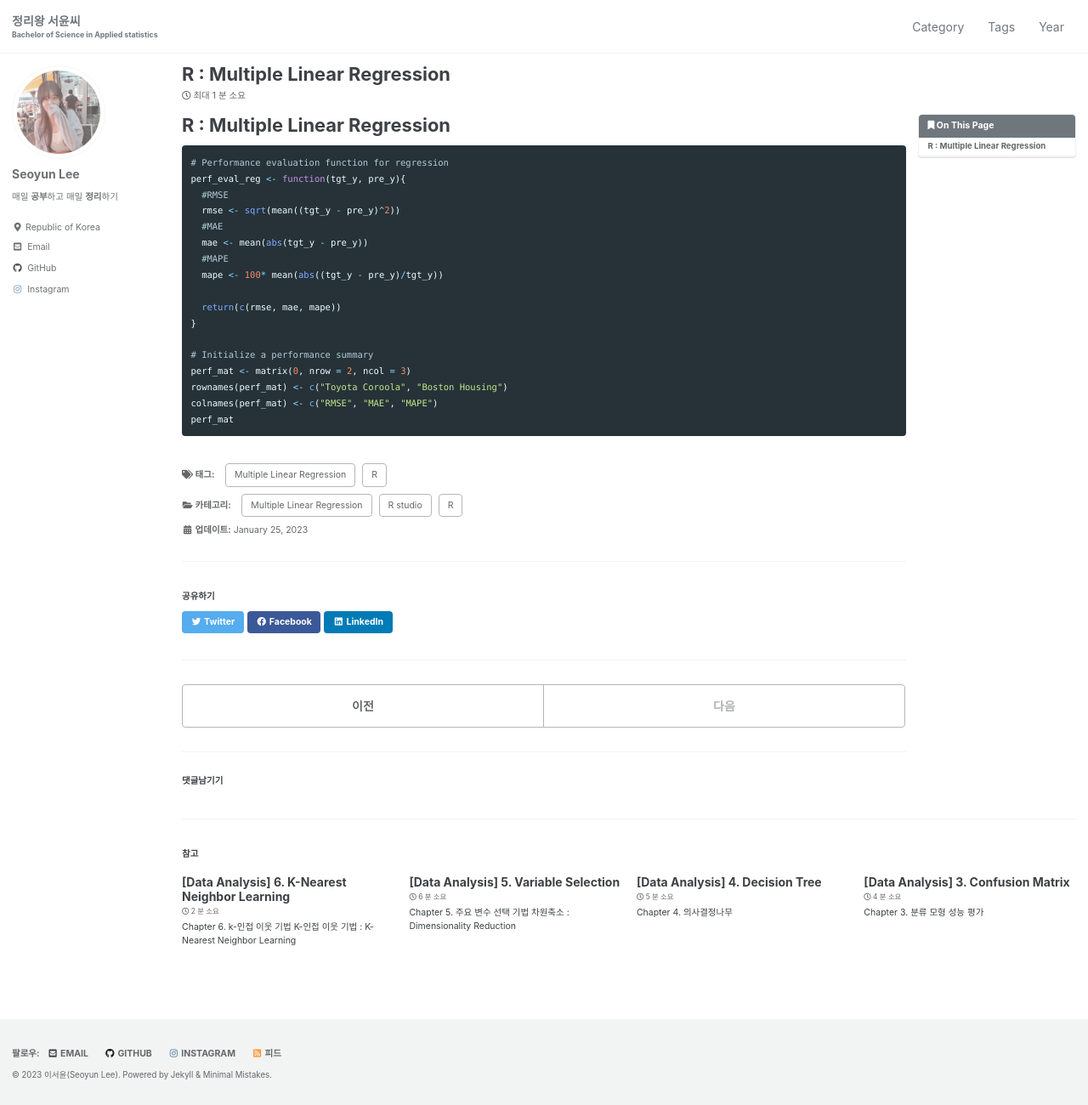
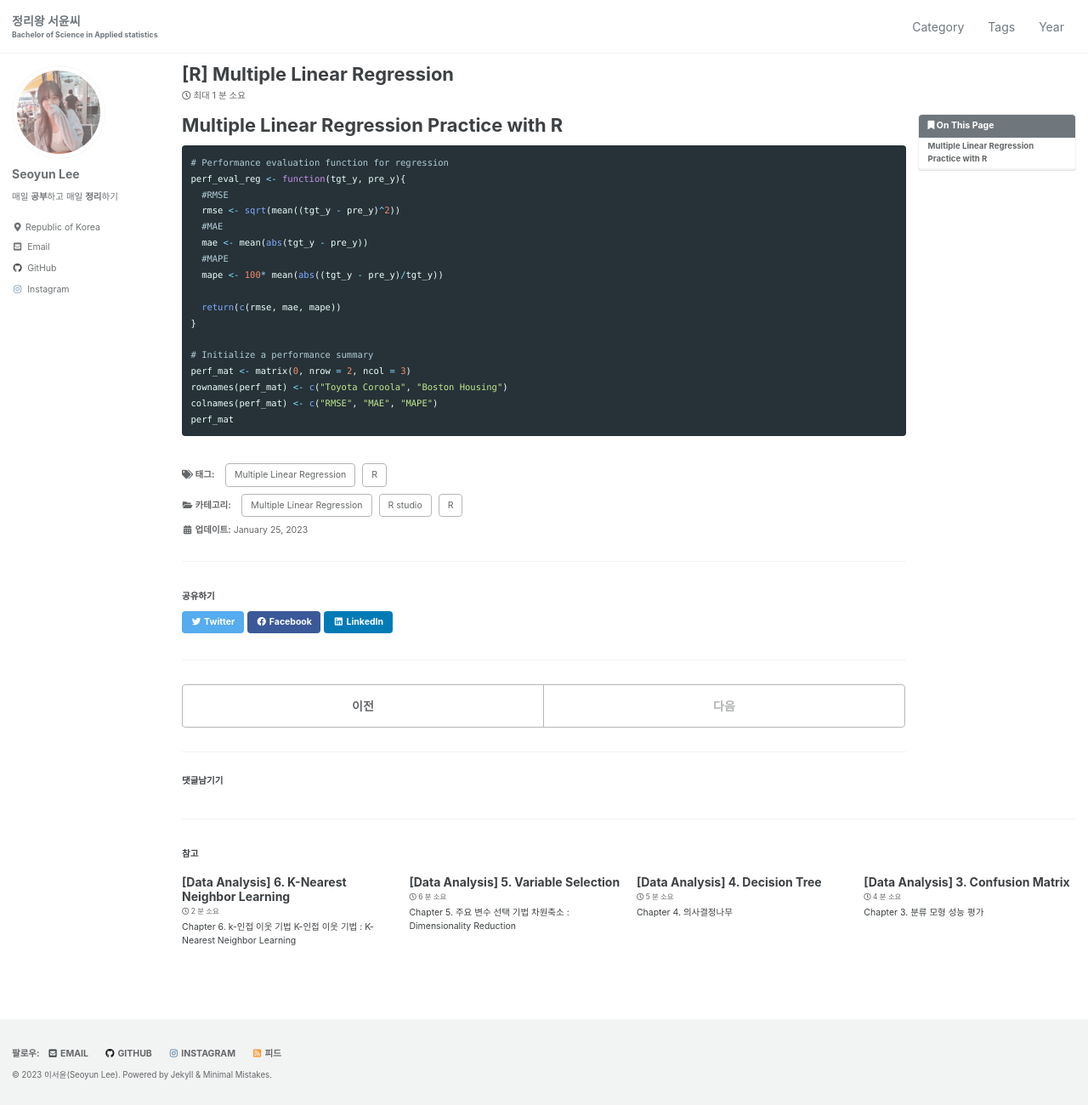
Before and after one commit to seoyun2/seoyun2.github.io, a Jekyll site: the page built from _posts/2023-01-25-mlr-rscript.md, in a window 1280 px wide and 1300 px high. Shown: the whole window at 85% size. Built offline with Jekyll 4.4.1, drawn with Linux system fonts in a browser that asks for light colours; cached includes are drawn as plain includes; comment, search, counter and statistics services are not loaded.

Commit message:
Update 2023-01-25-mlr-rscript.md

````diff
--- a/_posts/2023-01-25-mlr-rscript.md
+++ b/_posts/2023-01-25-mlr-rscript.md
@@ -1,5 +1,5 @@
 ---
-title: "R : Multiple Linear Regression"
+title: "[R] Multiple Linear Regression"
 categories:
   - R
   - R studio
@@ -14,7 +14,7 @@ toc_icon: "bookmark"
 use_math: true
 ---
 
-# R : Multiple Linear Regression
+# Multiple Linear Regression Practice with R
 ``` r
 # Performance evaluation function for regression
 perf_eval_reg <- function(tgt_y, pre_y){
````
